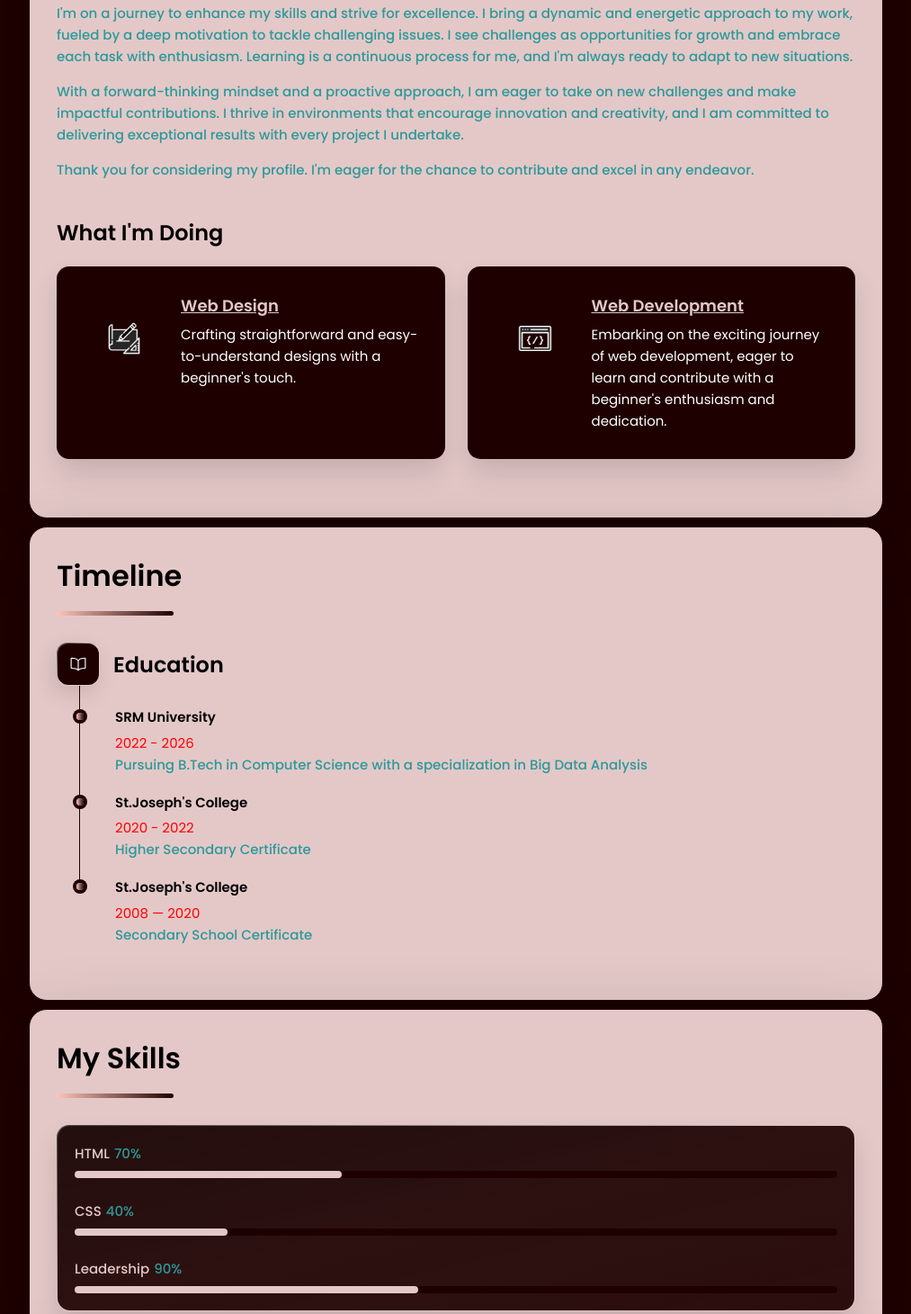
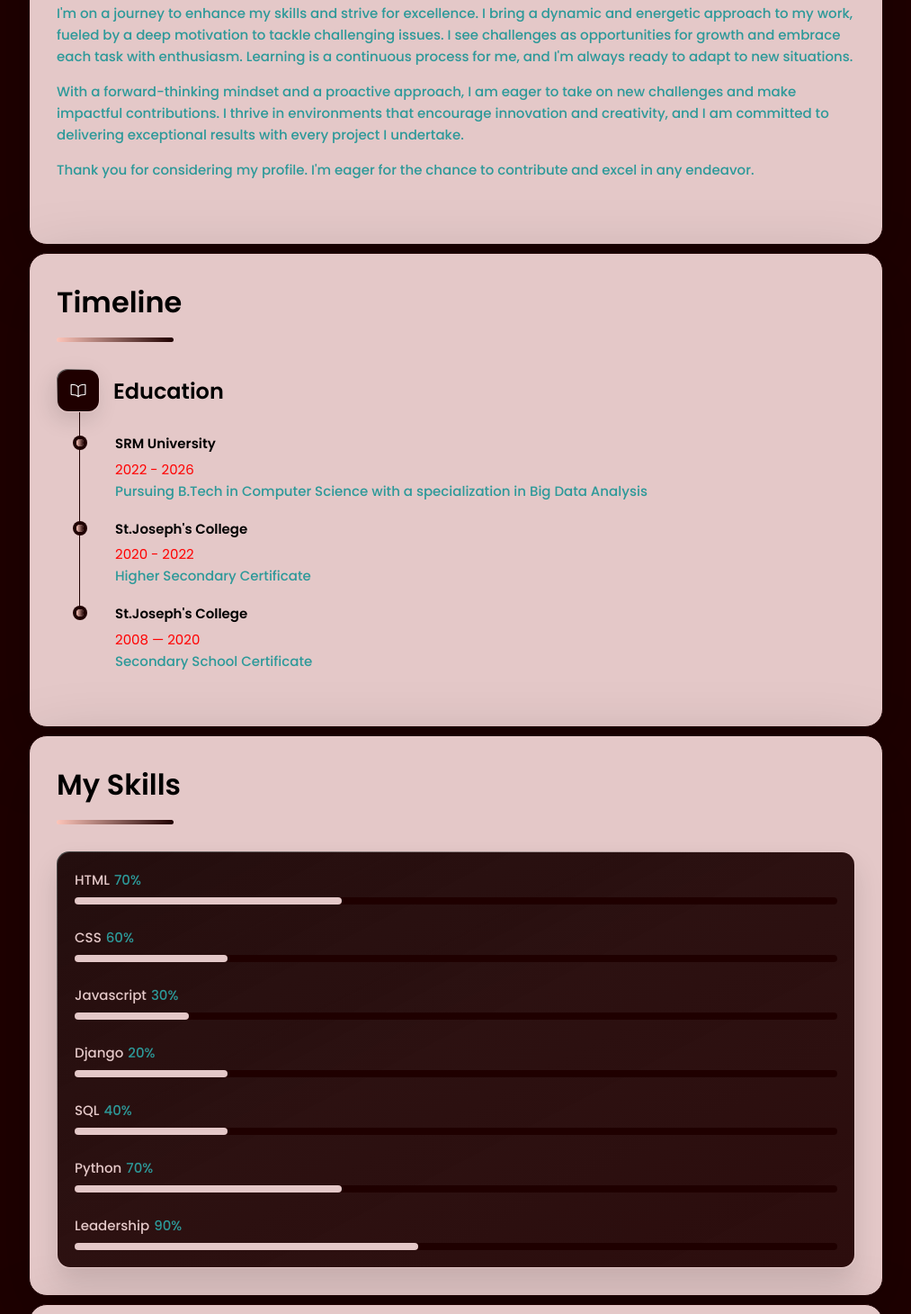
Before and after one commit to shashank-pd/Portfolio-website-v1, a plain HTML site: page index.html in a window 1280 px wide. Shown: the part 386-1846 px from the top of the page at 90% size, without its empty margins (133-1146 px from the left). Drawn offline with nearby package versions, Linux system fonts and the light colour scheme.

Commit message:
Update index.html

```diff
--- a/index.html
+++ b/index.html
@@ -30,6 +30,23 @@
                 <div class="info-content">
                     <h1 class="name" title="Shashank">Shashank Prasad</h1>
                     <p class="title">Web Developer</p>
+                    <ul class="social-list">
+                        <li class="social-item">
+                            <a href="https://www.instagram.com/shashank.060" class="social-link">
+                                <ion-icon name="logo-instagram"  ></ion-icon>
+                            </a>
+                        </li>
+                        <li class="social-item">
+                            <a href="https://github.com/shashank-pd" class="social-link">
+                                <ion-icon name="logo-github"></ion-icon>
+                            </a>
+                        </li>
+                        <li class="social-item">
+                            <a href="http://www.linkedin.com/in/shashank-pd" class="social-link">
+                                <ion-icon name="logo-linkedin"></ion-icon>
+                            </a>
+                        </li>
+                    </ul>
                 </div>
                 <button class="info_more-btn" data-sidebar-btn>
                     <span>Show Contacts</span>
@@ -59,31 +76,9 @@
                     </li>
                 </ul>
                 <div class="separator"></div>
-                <ul class="social-list">
-                    <li class="social-item">
-                        <a href="https://www.instagram.com/shashank.060" class="social-link">
-                            <ion-icon name="logo-instagram" size="large"></ion-icon>
-                        </a>
-                    </li>
-                    <li class="social-item">
-                        <a href="https://github.com/shashank-pd" class="social-link">
-                            <ion-icon name="logo-github" size="large"></ion-icon>
-                        </a>
-                    </li>
-                    <li class="social-item">
-                        <a href="http://www.linkedin.com/in/shashank-pd" class="social-link">
-                            <ion-icon name="logo-linkedin" size="large"></ion-icon>
-                        </a>
-                    </li>
-                </ul>
+
             </div>
         </aside>
-
-
-        <!--
-      - #main-content
-    -->
-
         <div class="main-content">
             <!--NAVBAR-->
             <nav class="navbar">
@@ -107,11 +102,6 @@
                 </ul>
 
             </nav>
-
-            <!--
-        - #ABOUT
-      -->
-
             <article class="about active" id="about-nav" data-page="about">
                 <header>
                     <h2 class="h2 article-title">About me</h2>
@@ -136,36 +126,6 @@
                         Thank you for considering my profile. I'm eager for the chance to contribute
                         and excel in any endeavor.
                     </p>
-                </section>
-
-
-                <section class="service">
-                    <h3 class="h3 service-title">What I'm doing</h3>
-                    <ul class="service-list">
-                        <li class="service-item">
-                            <div class="service-icon-box">
-                                <img src="./assets/images/web-design.png" alt="design icon" width="90">
-                            </div>
-                            <div class="service-content-box">
-                                <h4 class="h4 service-item-title">Web design</h4>
-                                <p class="service-item-text">
-                                    Crafting straightforward and easy-to-understand designs with a beginner's touch.
-                                </p>
-                            </div>
-                        </li>
-                        <li class="service-item">
-                            <div class="service-icon-box">
-                                <img src="./assets/images/web-dev.png" alt="Web development icon" width="90">
-                            </div>
-                            <div class="service-content-box">
-                                <h4 class="h4 service-item-title">Web development</h4>
-                                <p class="service-item-text">
-                                    Embarking on the exciting journey of web development, eager to learn and
-                                    contribute with a beginner's enthusiasm and dedication.
-                                </p>
-                            </div>
-                        </li>
-                    </ul>
                 </section>
             </article>
 
@@ -225,10 +185,46 @@
                         <li class="skills-item">
                             <div class="title-wrapper">
                                 <h5 class="h5">CSS</h5>
+                                <data value="40">60%</data>
+                            </div>
+                            <div class="skill-progress-bg">
+                                <div class="skill-progress-fill" style="width: 40%;"></div>
+                            </div>
+                        </li>
+                        <li class="skills-item">
+                            <div class="title-wrapper">
+                                <h5 class="h5">Javascript</h5>
+                                <data value="30">30%</data>
+                            </div>
+                            <div class="skill-progress-bg">
+                                <div class="skill-progress-fill" style="width: 30%;"></div>
+                            </div>
+                        </li>
+                        <li class="skills-item">
+                            <div class="title-wrapper">
+                                <h5 class="h5">Django</h5>
+                                <data value="40">20%</data>
+                            </div>
+                            <div class="skill-progress-bg">
+                                <div class="skill-progress-fill" style="width: 40%;"></div>
+                            </div>
+                        </li>
+                        <li class="skills-item">
+                            <div class="title-wrapper">
+                                <h5 class="h5">SQL</h5>
                                 <data value="40">40%</data>
                             </div>
                             <div class="skill-progress-bg">
                                 <div class="skill-progress-fill" style="width: 40%;"></div>
+                            </div>
+                        </li>
+                        <li class="skills-item">
+                            <div class="title-wrapper">
+                                <h5 class="h5">Python</h5>
+                                <data value="70">70%</data>
+                            </div>
+                            <div class="skill-progress-bg">
+                                <div class="skill-progress-fill" style="width: 70%;"></div>
                             </div>
                         </li>
                         <li class="skills-item">
@@ -243,10 +239,6 @@
                     </ul>
                 </section>
             </article>
-            <!--
-        - #PORTFOLIO
-      -->
-
             <article class="portfolio active" id="portfolio-nav" data-page="portfolio">
 
                 <header>
@@ -299,7 +291,7 @@
                                         <ion-icon name="eye-outline"></ion-icon>
                                     </div>
 
-                                    <img id="height" src="./assets/images/project-5.jpg" alt="brawlhalla"
+                                    <img id="height2" src="./assets/images/project-5.jpg" alt="brawlhalla"
                                         loading="lazy">
                                 </figure>
 
@@ -345,18 +337,10 @@
 
                             </a>
                         </li>
+                    </ul>
+                </section>
 
-
-
-
-                    </ul>
-
-                </section>
             </article>
-            <!--
-        - #Awards
-      -->
-
             <article class="award active" id="award-nav" data-page="award">
                 <header>
                     <h2 class="h2 article-title">Awards</h2>
@@ -373,9 +357,9 @@
                                     <img id="height" src="./assets/images/award-1.jpeg" alt="finance" loading="lazy">
                                 </figure>
                                 <h3 class="award-title">OOPD HACK'23</h3>
-                                <p class="award-category">Secured first place in SRM University's 24-hour OODP
-                                    competition, excelling in coding.<br> Developed an Email Management system in the
-                                    project round, emphasizing OOP principles.<br>User-friendly interface for efficient
+                                <p class="award-category"><br>Secured first place in SRM University's 24-hour OODP
+                                    competition, excelling in coding.<br><br> Developed an Email Management system in the
+                                    project round, emphasizing OOP principles.<br><br>User-friendly interface for efficient
                                     email management.
                                 </p>
                             </a>
@@ -390,10 +374,10 @@
                                     <img id="height" src="./assets/images/award-2.jpeg" alt="orizon" loading="lazy">
                                 </figure>
                                 <h3 class="award-title">Plant Monitoring System</h3>
-                                <p class="award-category">Developed a Plant Monitoring System as part of TECHKNOW issued
+                                <p class="award-category"><br>Developed a Plant Monitoring System as part of TECHKNOW issued
                                     by the Department of Physics and Nanotechnology at SRM University. The system,
                                     focused on rare plants and crops.
-                                    <br>
+                                    <br><br>
                                     As the Result, the Plant Monitoring System not only
                                     earned the first prize but also received accolades from the expert committee for its
                                     outstanding performance
@@ -411,20 +395,15 @@
                     <h2 class="h2 article-title">Contact</h2>
                 </header>
 
-                <section class="mapbox" data-mapbox>
-                    <figure>
-                        <iframe
-                            src="https://www.google.com/maps/embed?pb=!1m14!1m12!1m3!1d7780.651514065829!2d80.04297099999998!3d12.822214000000006!2m3!1f0!2f0!3f0!3m2!1i1024!2i768!4f13.1!5e0!3m2!1sen!2sin!4v1699869151059!5m2!1sen!2sin"
-                            width="400" height="300" loading="lazy">
-                        </iframe>
-                    </figure>
-                </section>
-
                 <section class="contact-form">
 
                     <h3 class="h3 form-title">Contact Form</h3>
 
-                    <form class="form" netlify data-form>
+                    <form class="form" action="https://formsubmit.co/68b4c930828cd6f2580beb92cb80dfb1" method="POST"
+                        data-form>
+
+                        <form action="https://formsubmit.co/your@email.com" method="POST">
+
                             <div class="input-wrapper">
                                 <input type="text" name="name" class="form-input" placeholder="Full Name" required>
 
@@ -450,7 +429,5 @@
     <script src="./assets/js/script.js"></script>
     <script type="module" src="https://unpkg.com/ionicons@5.5.2/dist/ionicons/ionicons.esm.js"></script>
     <script nomodule src="https://unpkg.com/ionicons@5.5.2/dist/ionicons/ionicons.js"></script>
-
 </body>
-
 </html>
```
